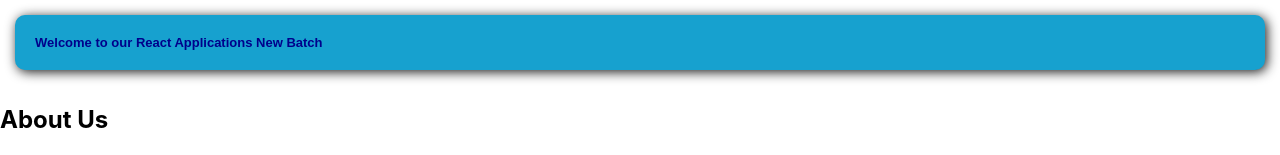
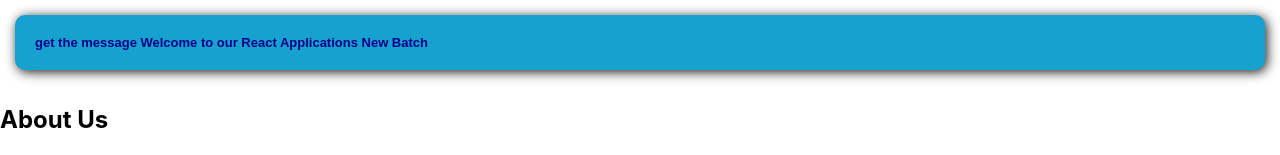
Before and after one commit to sandeepdreddy579/first-batch, a React (Create React App) app: page / in a window 1280 px wide. Shown: the top 155 px of the page. Built offline with nearby package versions, Linux system fonts and the light colour scheme.

Commit message:
new change

```diff
--- a/src/App.js
+++ b/src/App.js
@@ -29,7 +29,10 @@
 function App() {
   return (
     <div className="appContainer">
-      <h1 id="heading"> Welcome to our React Applications New Batch</h1>
+      <h1 id="heading">
+        {" "}
+        get the message Welcome to our React Applications New Batch
+      </h1>
       <AboutUs />
       <div className="displayBlock">
         <div className="members_container">
```
